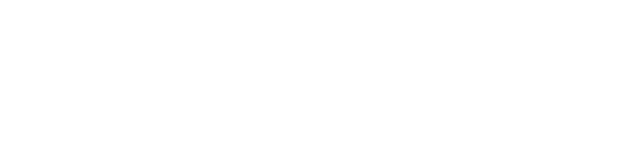
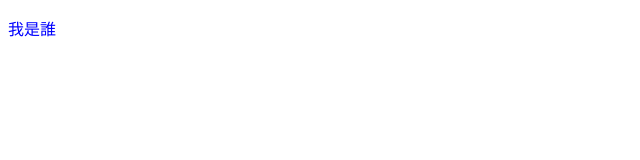
Before and after one commit to B11256005/repo1, a plain HTML site: page index.html in a window 1280 px wide. Shown: the full height of the page, 0-640 px from the left. Drawn offline with Linux system fonts and the light colour scheme.

Commit message:
add index.html

```diff
--- a/index.html
+++ b/index.html
@@ -6,9 +6,14 @@
     <meta name="viewport" content="width=device-width, initial-scale=1.0">
     <title>B11256005</title>
 </head>
+<style>
+    p {
+        color: blue;
+    }
+</style>
 
 <body>
-
+    <p>我是誰</p>
 </body>
 
 </html>
```
